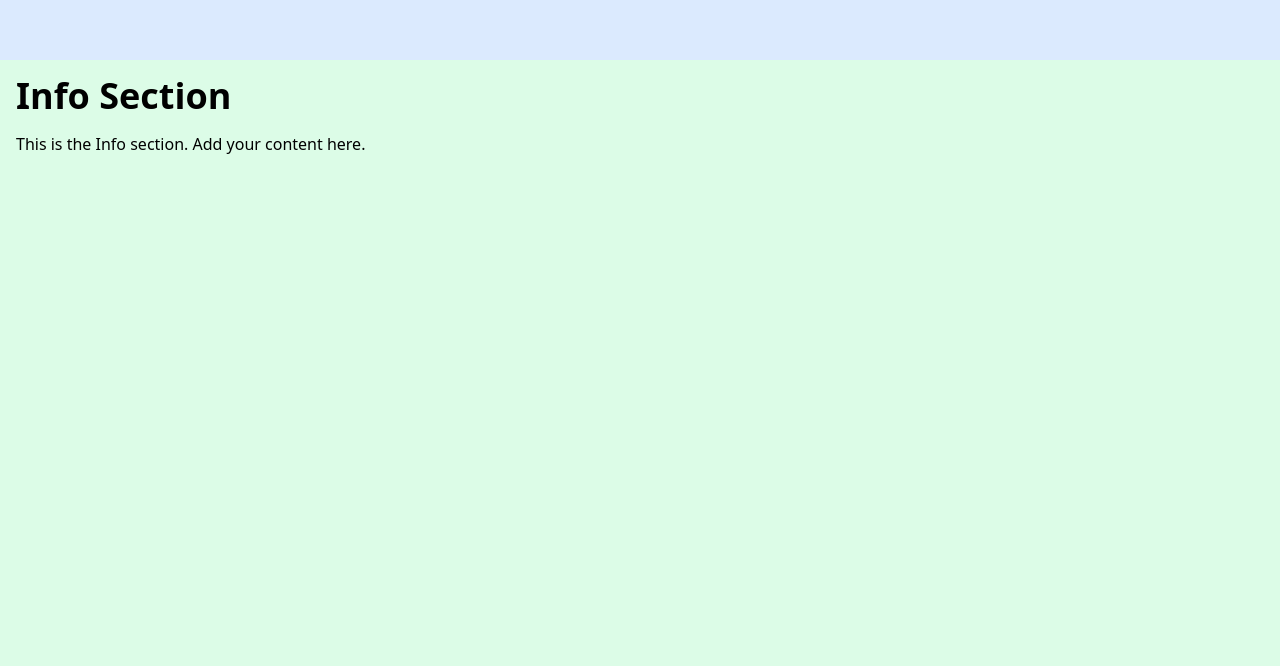
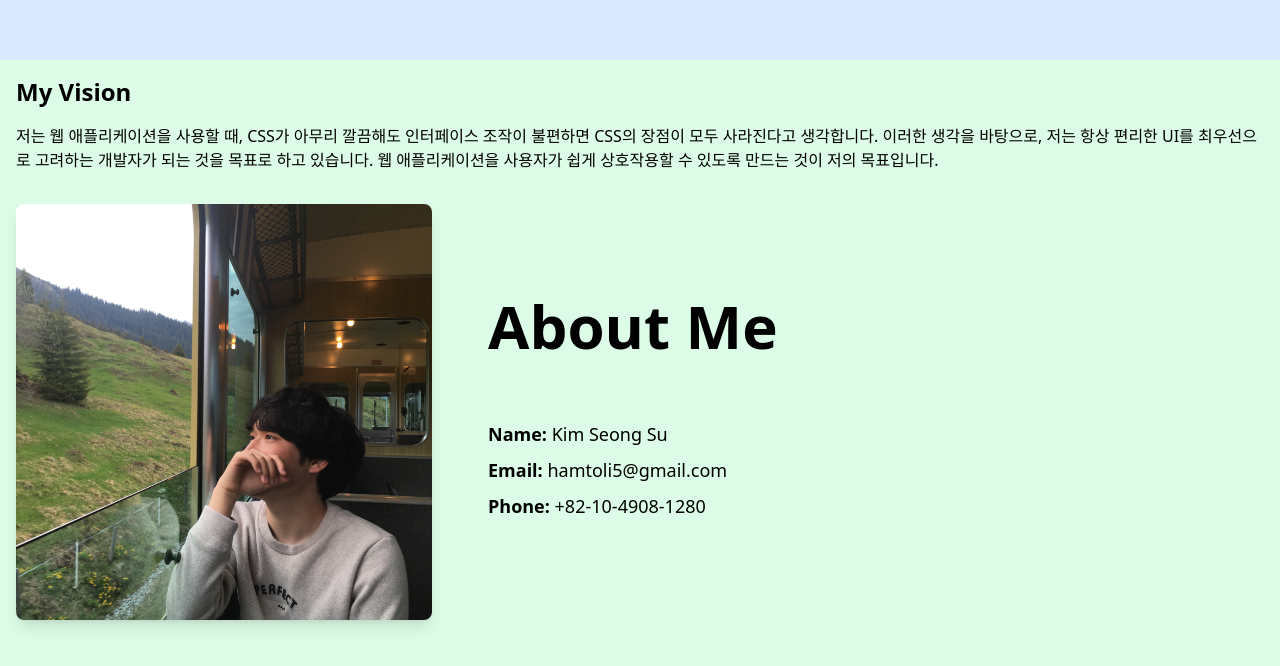
Before and after one commit to ggggggggithub/my-portfolio, a Next.js app: page / in a window 1280 px wide. Shown: the part 804-1470 px from the top of the page. Built offline with nearby package versions, Linux system fonts and the light colour scheme.

Commit message:
add info

```diff
--- a/src/app/Components/info.tsx
+++ b/src/app/Components/info.tsx
@@ -1,8 +1,41 @@
 export default function Info() {
   return (
     <section id="info" className="container mx-auto p-4">
-      <h1 className="text-4xl font-bold mb-4">Info Section</h1>
-      <p>This is the Info section. Add your content here.</p>
+      <div className="mb-8">
+        <h2 className="text-2xl font-bold mb-4">My Vision</h2>
+        <p className="mb-4">
+          저는 웹 애플리케이션을 사용할 때, CSS가 아무리 깔끔해도 인터페이스
+          조작이 불편하면 CSS의 장점이 모두 사라진다고 생각합니다. 이러한 생각을
+          바탕으로, 저는 항상 편리한 UI를 최우선으로 고려하는 개발자가 되는 것을
+          목표로 하고 있습니다. 웹 애플리케이션을 사용자가 쉽게 상호작용할 수
+          있도록 만드는 것이 저의 목표입니다.
+        </p>
+      </div>
+      <div className="flex flex-col md:flex-row items-center">
+        <div className="w-full md:w-1/3 mb-4 md:mb-0 md:flex justify-center">
+          <img
+            src="/su.jpeg"
+            alt="Your Photo"
+            className="rounded-lg shadow-lg max-w-full h-auto"
+          />
+        </div>
+        <div className="w-full md:w-2/3 md:pl-8">
+          <div className="max-w-lg p-6 ">
+            <h2 className="text-6xl font-bold mb-16">About Me</h2>
+            <div className="text-left">
+              <p className="mb-2 text-lg">
+                <strong>Name:</strong> Kim Seong Su
+              </p>
+              <p className="mb-2 text-lg">
+                <strong>Email:</strong> hamtoli5@gmail.com
+              </p>
+              <p className="mb-2 text-lg">
+                <strong>Phone:</strong> +82-10-4908-1280
+              </p>
+            </div>
+          </div>
+        </div>
+      </div>
     </section>
   );
 }
```
Also changed, not shown: public/su.jpeg (added).
